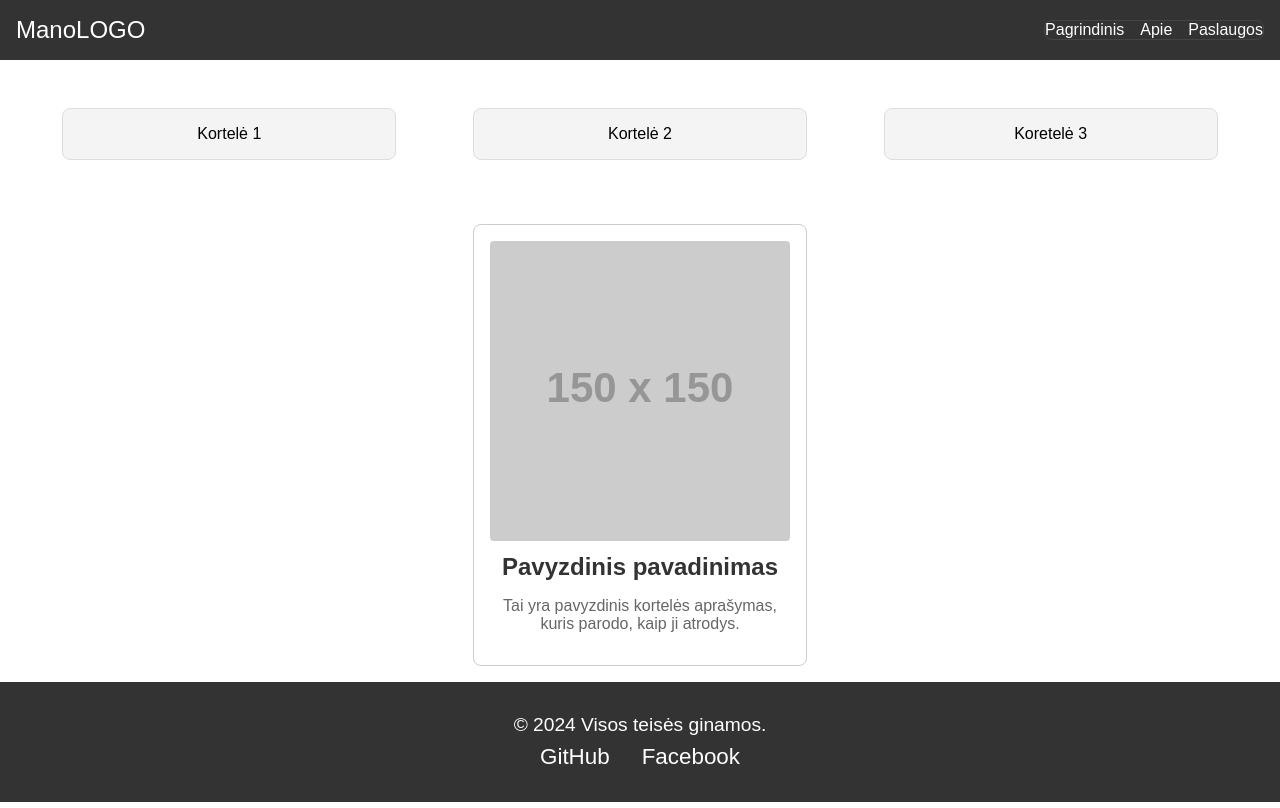
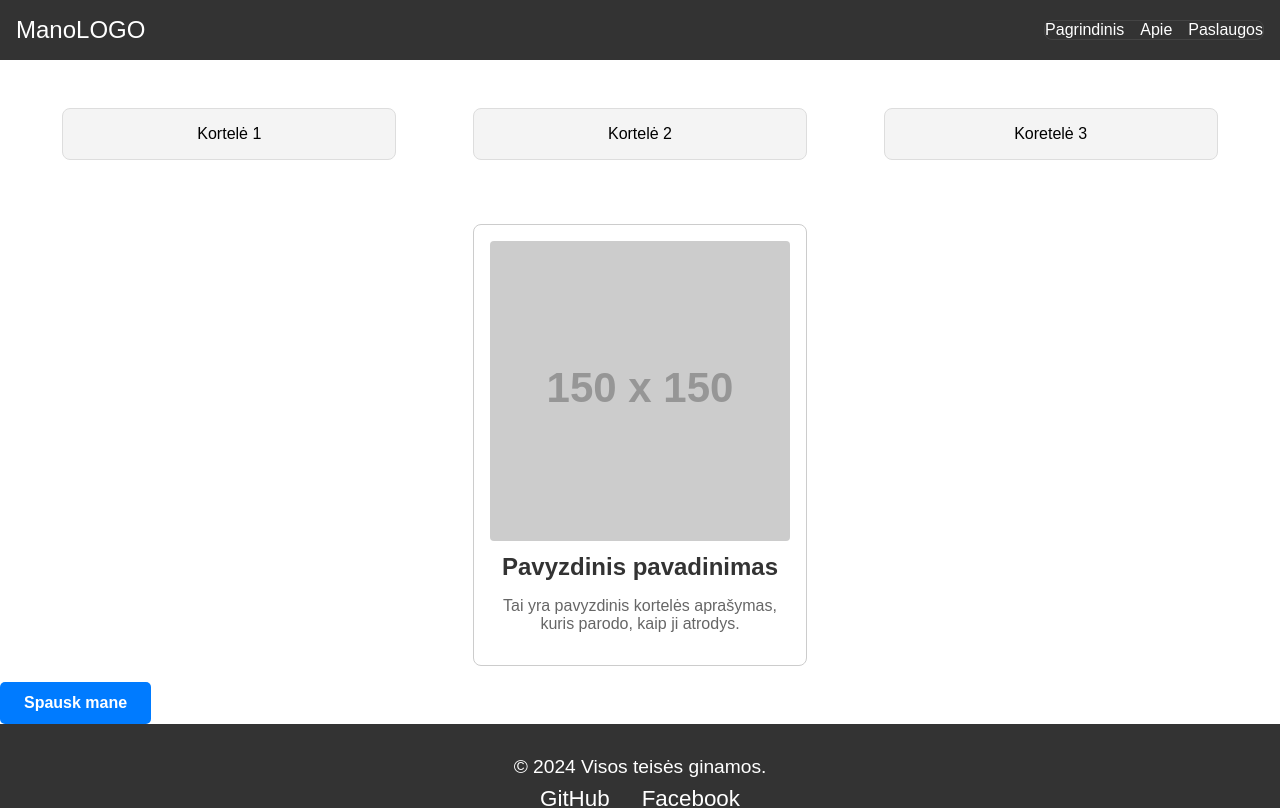
Before and after one commit to Zigmas-dev/react-templates, a React (Vite) app in the folder templates/: page / in a window 1280 px wide. Shown: the top 808 px of the page. Built offline with nearby package versions, Linux system fonts and the light colour scheme.

Commit message:
pridėtas button

```diff
--- a/templates/src/App.jsx
+++ b/templates/src/App.jsx
@@ -5,6 +5,7 @@ import Footer from "./components/Footer";
 import LoginForm from "./components/LoginForm";
 import RegisterForm from "./components/RegisterForm";
 import SocialIcons from "./components/SocialIcons";
+import Button from "./components/Button"; // Import Button komponento
 import "./index.scss";
 
 const App = () => {
@@ -13,6 +14,10 @@ const App = () => {
     title: "Pavyzdinis pavadinimas",
     description: "Tai yra pavyzdinis kortelės aprašymas, kuris parodo, kaip ji atrodys.",
     image: "https://via.placeholder.com/150",
+  };
+
+  const handleButtonClick = () => {
+    alert("Mygtukas buvo paspaustas!");
   };
 
   return (
@@ -27,6 +32,9 @@ const App = () => {
         image={sampleCardData.image}
       />
 
+      {/* Mygtukas su funkcionalumu */}
+      <Button text="Spausk mane" onClick={handleButtonClick} variant="primary" />
+
       <Footer />
       <LoginForm />
       <RegisterForm />
--- /dev/null
+++ b/templates/src/components/Button.jsx
@@ -0,0 +1,24 @@
+import PropTypes from 'prop-types';
+import "./button.scss";
+
+const Button = ({ text, onClick, type = 'button', variant = 'primary' }) => (
+  <button className={`button button-${variant}`} onClick={onClick} type={type}>
+    {text}
+  </button>
+);
+
+// PropTypes deklaracijos
+Button.propTypes = {
+  text: PropTypes.string.isRequired, // `text` yra būtinas ir turi būti string
+  onClick: PropTypes.func.isRequired, // `onClick` yra būtinas ir turi būti funkcija
+  type: PropTypes.oneOf(['button', 'submit', 'reset']), // `type` yra pasirinkimas iš trijų
+  variant: PropTypes.oneOf(['primary', 'secondary', 'danger']), // `variant` yra pasirinkimas iš trijų
+};
+
+// Numatytosios reikšmės (jei props nėra perduodami)
+Button.defaultProps = {
+  type: 'button',
+  variant: 'primary',
+};
+
+export default Button;
--- /dev/null
+++ b/templates/src/components/button.scss
@@ -0,0 +1,51 @@
+.button {
+    display: inline-block;
+    padding: 0.75rem 1.5rem;
+    font-size: 1rem;
+    font-weight: bold;
+    text-align: center;
+    text-decoration: none;
+    border: none;
+    border-radius: 5px;
+    cursor: pointer;
+    transition: background-color 0.3s, transform 0.2s;
+
+    &-primary {
+      background-color: #007bff;
+      color: #fff;
+
+      &:hover {
+        background-color: #0056b3;
+      }
+
+      &:active {
+        transform: scale(0.97);
+      }
+    }
+
+    &-secondary {
+      background-color: #6c757d;
+      color: #fff;
+
+      &:hover {
+        background-color: #5a6268;
+      }
+
+      &:active {
+        transform: scale(0.97);
+      }
+    }
+
+    &-danger {
+      background-color: #dc3545;
+      color: #fff;
+
+      &:hover {
+        background-color: #c82333;
+      }
+
+      &:active {
+        transform: scale(0.97);
+      }
+    }
+  }
```
